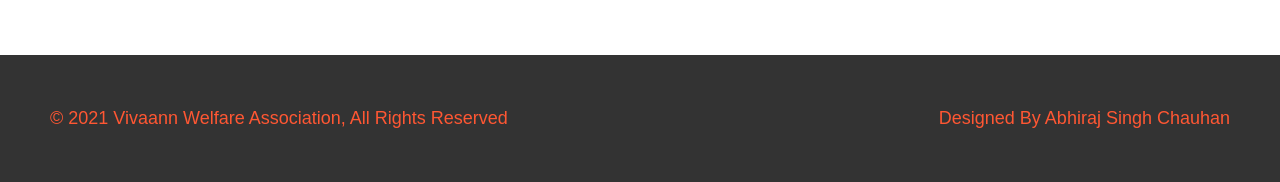
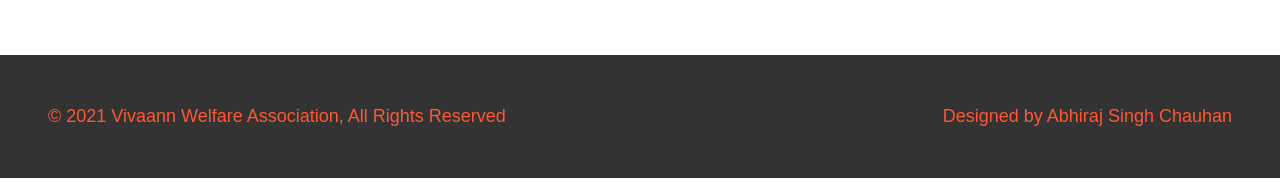
Before and after one commit to ajitzero/vivaann, a plain HTML site: page index.html in a window 1280 px wide. Shown: the part 4728-4910 px from the top of the page. Drawn offline with nearby package versions, Linux system fonts and the light colour scheme.

Commit message:
Footer fixes

```diff
--- a/index.html
+++ b/index.html
@@ -37,7 +37,7 @@
 			<h1 class="text-center"><b>About Us</b></h1>
 			<hr>
 			<p style="font-size: 17px;" >
-				<img src="img/vivaannlogo.png" style="float: left; width: 100%; max-width: 500px; margin: 0 2rem 1rem 0;" alt="Vivaann Logo">
+				<img src="img/vivaannlogo.png" style="float: left; width: 100%; max-width: 500px; margin: 0 2rem 1rem 0;" alt="Vivaann">
                 Vivaann is an student run NGO working primarily in the education field, striving to provide better education for the unprivileged. Vivaann is our attempt to join hands and extend support to the society. This small and humble group of ours is devoted to giving back what the society has given to us. We visualise a mammoth change in the world that we live in. A world where people care and love. A world where each one of us completes each other. Vivaann was founded by a group of college students with a common goal to make a difference. “Vivaann” is the first ray of sunlight that breaks through the darkness into light and that is exactly what our motive is. One notable trend affecting world wide communities is the plight of orphaned and vulnerable children who deserve the attention, love and support of the society. Presently we are helping the orphans of "CHILDREN'S VILLAGE" in their moral and social upliftment.We are trying to evolve and promote skills, creativity and confidence among those children. We not only love to be the cause of smiles on those children’s faces but are also venturing into the slums to help them and make them independent enough so that they can support themselves.
                 <br><br>
                 Our other plans are women empowerment and providing healthcare to the needy. We hope you find our cause noble enough and support us to make the difference that we all wish to see. So, we call upon the people who want to join hands with us and make a difference in the society. You can either join as a member or volunteer in our causes or you can provide the needy with all the monetary help possible. You can donate or provide your service to the poor and deprived.
@@ -141,7 +141,7 @@
                 	<div class="d-flex flex-column align-items-center text-center" style="height: 325px;"><img src="img/connect.png" alt="Connect with us"></div>
                 	<h3 class="text-center pt-4"><b>Connect with us</b></h3>
                 	<p class="text-center">
-				Like us on Facebook, follow us on Instagram and do subscribe us on YouTube.
+						Like us on Facebook, follow us on Instagram and do subscribe us on YouTube.
                 		<br><br>
                 		<a href="https://www.instagram.com/vivaannwelfare/" target="_blank"><i class="fa fa-instagram" style="font-size: 30px;"></i></a>&nbsp;&nbsp;
                 		<a href="https://www.youtube.com/channel/UCe5LcTDnhIHbHI7buIVSBmQ" target="_blank"><i class="fa fa-youtube"style="font-size: 30px;"></i></a>&nbsp;&nbsp;
@@ -152,10 +152,16 @@
           </div>
     </div>
 
-<footer style="font-family: sans-serif;">
-	<span>&copy; 2021 Vivaann Welfare Association, All Rights Reserved</span>
-	<span style="float: right">Designed By <a href="https://www.linkedin.com/in/abhirajsinghchauhan/" target="_blank" id="asc">Abhiraj Singh Chauhan</a></span>
-</footer>
+	<footer class="container-fluid p-5" style="font-family: sans-serif;">
+		<div class="row">
+			<div class="col-sm-8">
+				<span>&copy; 2021 Vivaann Welfare Association, All Rights Reserved</span>
+			</div>
+			<div class="col-sm-4 text-md-end">
+				<span>Designed by <a href="https://www.linkedin.com/in/abhirajsinghchauhan/" target="_blank" id="asc">Abhiraj Singh Chauhan</a></span>
+			</div>
+		</div>
+	</footer>
 
 <script src="https://cdn.jsdelivr.net/npm/bootstrap@5.0.0-beta2/dist/js/bootstrap.bundle.min.js" integrity="sha384-b5kHyXgcpbZJO/tY9Ul7kGkf1S0CWuKcCD38l8YkeH8z8QjE0GmW1gYU5S9FOnJ0" crossorigin="anonymous"></script>
 <script type="text/javascript">
```
